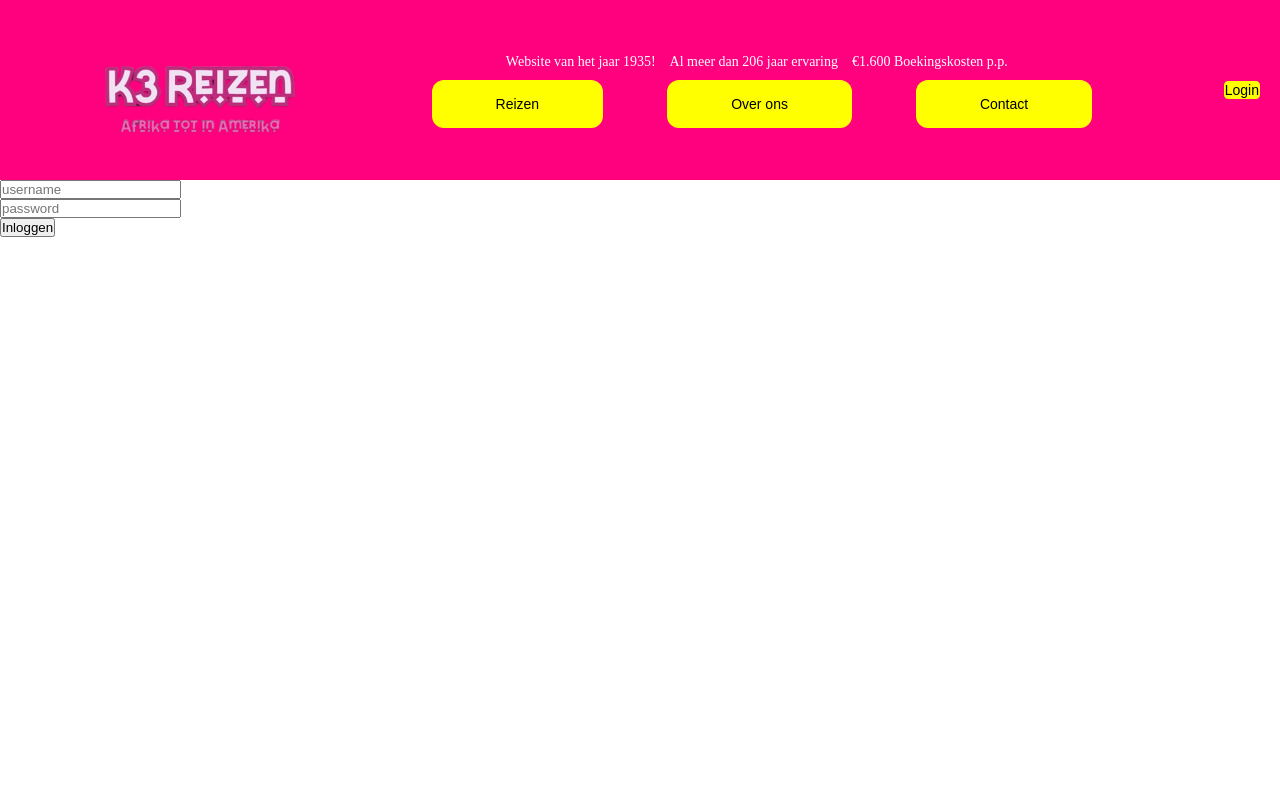
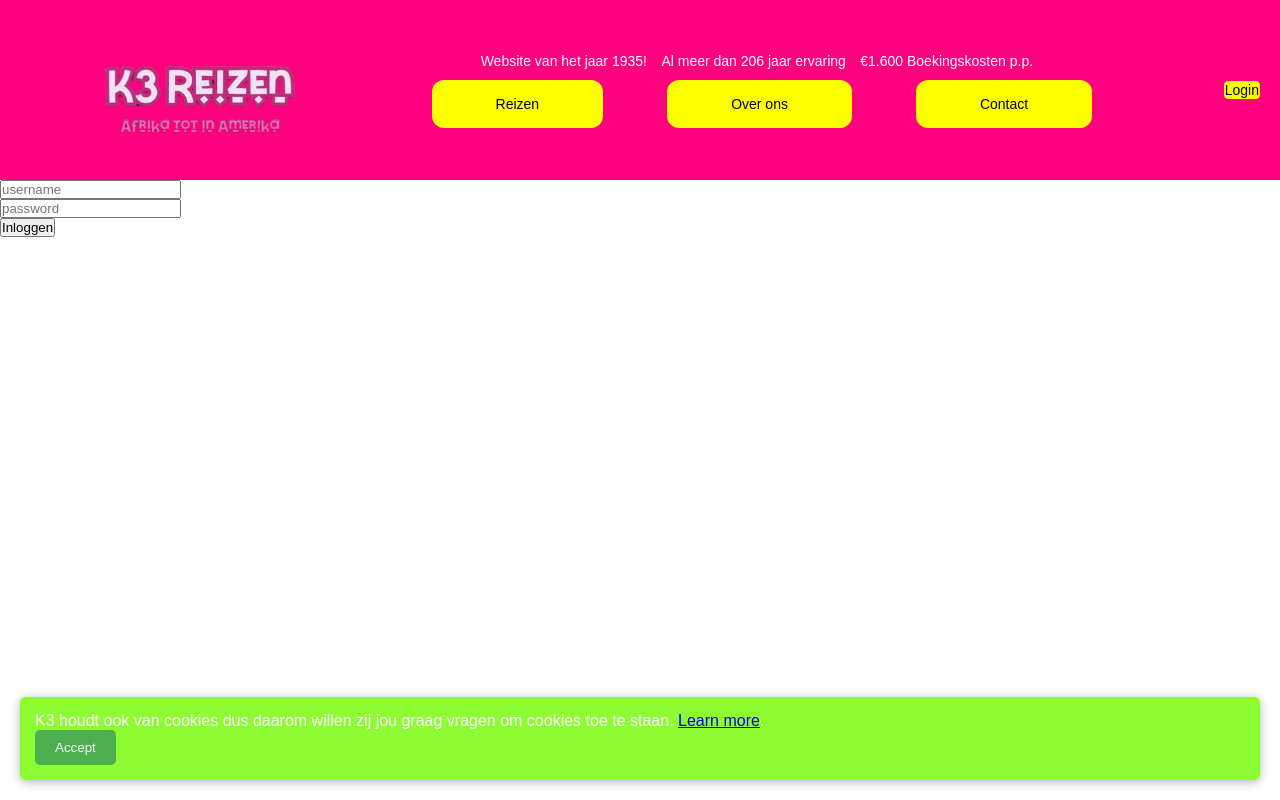
Before and after one commit to Roexoe/Webaap2, a PHP site: page /inlog.php in a window 1280 px wide. Run offline with PHP 8.4, Linux system fonts and the light colour scheme.

Commit message:
Cookie popup gemaakt

```diff
--- /dev/null
+++ b/html/cookie.js
@@ -0,0 +1,24 @@
+document.addEventListener("DOMContentLoaded", function() {
+    const cookiePopup = document.getElementById("cookie-popup");
+    const acceptButton = document.getElementById("accept-cookies");
+
+    // Functie om de popup te tonen
+    function showCookiePopup() {
+        cookiePopup.style.display = "block";
+    }
+
+    // Functie om de popup te verbergen
+    function hideCookiePopup() {
+        cookiePopup.style.display = "none";
+    }
+
+    // Event listener voor de accepteer knop
+    acceptButton.addEventListener("click", function() {
+        hideCookiePopup();
+        // Stel de timer in om de popup elke 2 minuten opnieuw te tonen
+        setTimeout(showCookiePopup, 30000); // 120000 milliseconden = 2 minuten
+    });
+
+    // Toon de popup wanneer de pagina geladen is
+    showCookiePopup();
+});
--- a/html/cookie.php
+++ b/html/cookie.php
@@ -1,10 +1,18 @@
+<!DOCTYPE html>
 <html lang="en">
 <head>
     <meta charset="UTF-8">
     <meta name="viewport" content="width=device-width, initial-scale=1.0">
-    <title>Document</title>
+    <title>Cookie Popup Example</title>
+    <link rel="stylesheet" href="styles.css">
 </head>
 <body>
-
+    <div id="cookie-popup" class="cookie-popup">
+        <p>K3 houdt ook van cookies dus daarom willen zij jou graag vragen om cookies toe te staan.
+            <a href="/privacy-policy">Learn more</a>.
+        </p>
+        <button id="accept-cookies">Accept</button>
+    </div>
+    <script src="cookie.js"></script>
 </body>
 </html>
--- a/html/inlog.php
+++ b/html/inlog.php
@@ -14,6 +14,12 @@ session_start();
     <title>K3 Reizen inlogpagina</title>
 </head>
 <body>
+
+<?php include 'cookie.php'; ?>
+
+<!-- Include the JavaScript file -->
+<script src="cookie.js"></script>
+
 
 <form name="login" action="inlog.php" method="post">
     <div>
--- a/html/styling/style.css
+++ b/html/styling/style.css
@@ -91,3 +91,43 @@ header {
     border-radius: 12px;
     cursor: pointer;
 }
+
+/* Cookie Popup hihi */
+body {
+    font-family: Arial, sans-serif;
+}
+.cookie-popup {
+    position: fixed;
+    bottom: 20px;
+    left: 20px;
+    right: 20px;
+    background-color: rgba(114, 252, 1, 0.8);
+    color: #fff;
+    padding: 15px;
+    border-radius: 5px;
+    display: flex;
+    justify-content: space-between;
+    align-items: center;
+    box-shadow: 0 2px 10px rgba(0, 0, 0, 0.3);
+    height: auto;
+}
+
+.cookie-popup p {
+    margin: 0;
+    padding-right: 10px;
+    flex: 1; /* Zorg ervoor dat de tekst ruimte inneemt */
+}
+
+.cookie-popup button {
+    background-color: #4CAF50;
+    color: white;
+    border: none;
+    padding: 10px 20px;
+    border-radius: 5px;
+    cursor: pointer;
+    flex-shrink: 0; /* Voorkom dat de knop verkleint */
+}
+
+.cookie-popup button:hover {
+    background-color: #45a049;
+}
```
